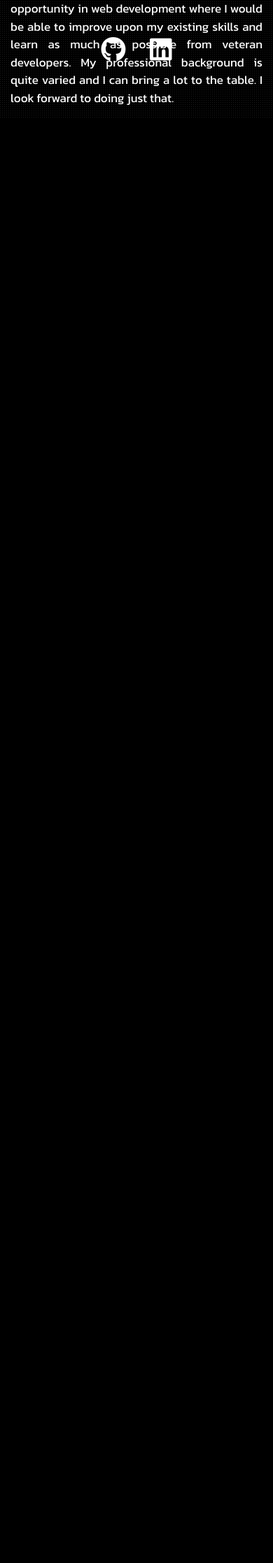
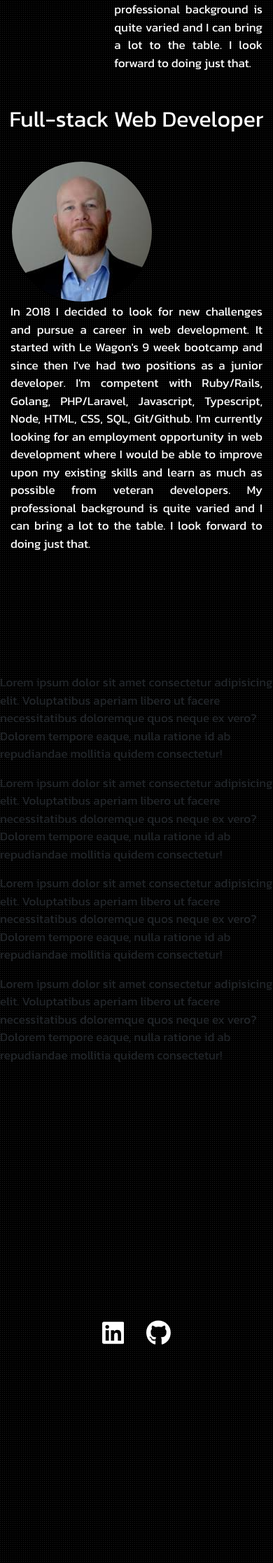
Before and after one commit to ben-eh/portfolio-final, a PHP site: page / in a window 390 px wide. Shown: the part 745-2979 px from the top of the page at 70% size. Before the commit the page ends 913 px from the top, so only its background shows below. Run offline with PHP 8.4, Linux system fonts and the light colour scheme; some libraries are stand-ins or nearby versions.

Commit message:
starting some updates

```diff
--- a/index.html
+++ b/index.html
@@ -1,60 +1,91 @@
 <!doctype html>
 <html lang="en">
+
 <head>
 	<!-- Required meta tags -->
 	<meta charset="utf-8">
 	<meta name="viewport" content="width=device-width, initial-scale=1, shrink-to-fit=no">
 
 	<!-- Bootstrap CSS -->
-    <link rel="stylesheet" href="https://stackpath.bootstrapcdn.com/bootstrap/4.3.1/css/bootstrap.min.css" integrity="sha384-ggOyR0iXCbMQv3Xipma34MD+dH/1fQ784/j6cY/iJTQUOhcWr7x9JvoRxT2MZw1T" crossorigin="anonymous">
+	<link rel="stylesheet" href="https://stackpath.bootstrapcdn.com/bootstrap/4.3.1/css/bootstrap.min.css"
+		integrity="sha384-ggOyR0iXCbMQv3Xipma34MD+dH/1fQ784/j6cY/iJTQUOhcWr7x9JvoRxT2MZw1T" crossorigin="anonymous">
 	<link rel="stylesheet" type="text/css" href="main.css">
 
 	<title>Ben Calef</title>
-    <script src="https://kit.fontawesome.com/1e8b7d2424.js"></script>
 	<link href="https://fonts.googleapis.com/css?family=Alegreya+Sans+SC:100|Kanit&display=swap" rel="stylesheet">
+	<script defer src="main.js"></script>
 </head>
+
 <body>
-    <div class="main_container">
-      <div class="header container-fluid">
-        <div class="row inner_header">
-          <div class="col-sm-6">
-            <a href="index.html" class="header_link"><h1>Ben<span>Calef</span></h1></a>
+	<div class="main_container no-margins">
+		<div class="header section hidden">
+			<div class="header-left">
+				<a href="index.html" class="header_link">
+					<h1>Ben<span>Calef</span></h1>
+				</a>
 			</div>
-          <div class="col-sm-6">
-            <ul class="menu_ul">
-              <!-- <a href="#"><li class="menu_item">Home</li></a> -->
-              <a href="projects.html"><li class="menu_item">Projects</li></a>
-              <a href="contact.html"><li class="menu_item">Contact</li></a>
-            </ul>
+			<div class="photo-and-blurb">
+				<div class="col-sm-2 photo">
+					<img src="images/me.jpg" class="avatar">
+				</div>
+				<div class="col-sm-4 about_text" style="text-align: justify">
+					<p>In 2018 I decided to look for new challenges and pursue a career in web development. It started with Le Wagon's 9 week bootcamp and since then I've had two positions as a junior developer. I'm competent with Ruby/Rails, Golang, PHP/Laravel, Javascript, Typescript, Node, HTML, CSS, SQL, Git/Github. I'm currently looking for an employment opportunity in web development where I would be able to improve upon my existing skills and learn as much as possible from veteran developers. My professional background is quite varied and I can bring a lot to the table. I look forward to doing just that.</p>
 				</div>
 			</div>
 		</div>
 
-      <div class="container-fluid all_content">
-        <div class="row test">
-          <div class="col-sm-12" style="margin: auto">
-            <h4 style="color:white; text-align: center; font-size: 32px">Full-stack Web Developer - Montreal, QC</h4>
+		<div class="main-body section hidden">
+			<div class="job-title">
+				<h4 style="color:white; text-align: center; font-size: 32px">Full-stack Web Developer</h4>
 			</div>
+			<div class="photo-and-blurb">
 				<div class="col-sm-2 photo">
-            <img src="https://i.imgur.com/PCDbkCx.jpg" class="avatar">
+					<img src="images/me.jpg" class="avatar">
 				</div>
 				<div class="col-sm-4 about_text" style="text-align: justify">
-            <p>In 2018 I decided to leave my job to pursue a new career and new challenges
-              in web development. It started with Le Wagon's 9 week bootcamp and since then
-              I've continued to build on that knowledge and go beyond. I'm quite comfortable with
-              Ruby, Rails, HTML, CSS, relational databases, git/github and I'm working on learning
-              more Javascript and PHP. I'm currently looking for an employment opportunity in web development
-              where I would be able to improve upon my existing skills and learn as much as possible from
-              veteran developers. My professional background is quite varied and I can bring a lot to the table.
-              I look forward to doing just that.</p>
+					<p>In 2018 I decided to look for new challenges and pursue a career in web development. It started with Le Wagon's 9 week bootcamp and since then
+						I've had two positions as a junior developer. I'm competent with Ruby/Rails, Golang, PHP/Laravel, Javascript, Typescript, Node, HTML, CSS, SQL, Git/Github. I'm currently
+						looking for an employment opportunity in web development where I would be able to improve upon my existing skills and learn as much as possible from
+						veteran developers. My professional background is quite varied and I can bring a lot to the table. I look forward to doing just that.</p>
 				</div>
 			</div>
 		</div>
-      <div class="footer" style="text-align: center">
-        <a href="https://github.com/ben-eh" target="blank"><i class="fab fa-github fa-2x" style="color:white; margin-right:15px"></i></a>
-        <a href="https://www.linkedin.com/in/ben-calef/" target="blank"><i class="fab fa-linkedin fa-2x" style="color:white; margin-left:15px"
-          ></i></a>
+		<div class="my-history section hidden">
+			<div>
+				<p>Lorem ipsum dolor sit amet consectetur adipisicing elit. Voluptatibus aperiam libero ut facere necessitatibus doloremque quos neque ex vero? Dolorem tempore eaque, nulla ratione id ab repudiandae mollitia quidem consectetur!</p>
+				<p>Lorem ipsum dolor sit amet consectetur adipisicing elit. Voluptatibus aperiam libero ut facere necessitatibus doloremque quos neque ex vero? Dolorem tempore eaque, nulla ratione id ab repudiandae mollitia quidem consectetur!</p>
+				<p>Lorem ipsum dolor sit amet consectetur adipisicing elit. Voluptatibus aperiam libero ut facere necessitatibus doloremque quos neque ex vero? Dolorem tempore eaque, nulla ratione id ab repudiandae mollitia quidem consectetur!</p>
+				<p>Lorem ipsum dolor sit amet consectetur adipisicing elit. Voluptatibus aperiam libero ut facere necessitatibus doloremque quos neque ex vero? Dolorem tempore eaque, nulla ratione id ab repudiandae mollitia quidem consectetur!</p>
 			</div>
 		</div>
+		<div class="footer section">
+			<a href="https://www.linkedin.com/in/ben-calef/" target="blank">
+				<svg xmlns="http://www.w3.org/2000/svg" height="2em"
+					viewBox="0 0 448 512"><!--! Font Awesome Free 6.4.2 by @fontawesome - https://fontawesome.com License - https://fontawesome.com/license (Commercial License) Copyright 2023 Fonticons, Inc. -->
+					<style>
+						svg {
+							fill: #ffffff
+						}
+					</style>
+					<path
+						d="M416 32H31.9C14.3 32 0 46.5 0 64.3v383.4C0 465.5 14.3 480 31.9 480H416c17.6 0 32-14.5 32-32.3V64.3c0-17.8-14.4-32.3-32-32.3zM135.4 416H69V202.2h66.5V416zm-33.2-243c-21.3 0-38.5-17.3-38.5-38.5S80.9 96 102.2 96c21.2 0 38.5 17.3 38.5 38.5 0 21.3-17.2 38.5-38.5 38.5zm282.1 243h-66.4V312c0-24.8-.5-56.7-34.5-56.7-34.6 0-39.9 27-39.9 54.9V416h-66.4V202.2h63.7v29.2h.9c8.9-16.8 30.6-34.5 62.9-34.5 67.2 0 79.7 44.3 79.7 101.9V416z" />
+				</svg>
+			</a>
+			<a href="https://github.com/ben-eh" target="blank">
+				<svg xmlns="http://www.w3.org/2000/svg" height="2em"
+					viewBox="0 0 496 512"><!--! Font Awesome Free 6.4.2 by @fontawesome - https://fontawesome.com License - https://fontawesome.com/license (Commercial License) Copyright 2023 Fonticons, Inc. -->
+					<style>
+						svg {
+							fill: #ffffff
+						}
+					</style>
+					<path
+						d="M165.9 397.4c0 2-2.3 3.6-5.2 3.6-3.3.3-5.6-1.3-5.6-3.6 0-2 2.3-3.6 5.2-3.6 3-.3 5.6 1.3 5.6 3.6zm-31.1-4.5c-.7 2 1.3 4.3 4.3 4.9 2.6 1 5.6 0 6.2-2s-1.3-4.3-4.3-5.2c-2.6-.7-5.5.3-6.2 2.3zm44.2-1.7c-2.9.7-4.9 2.6-4.6 4.9.3 2 2.9 3.3 5.9 2.6 2.9-.7 4.9-2.6 4.6-4.6-.3-1.9-3-3.2-5.9-2.9zM244.8 8C106.1 8 0 113.3 0 252c0 110.9 69.8 205.8 169.5 239.2 12.8 2.3 17.3-5.6 17.3-12.1 0-6.2-.3-40.4-.3-61.4 0 0-70 15-84.7-29.8 0 0-11.4-29.1-27.8-36.6 0 0-22.9-15.7 1.6-15.4 0 0 24.9 2 38.6 25.8 21.9 38.6 58.6 27.5 72.9 20.9 2.3-16 8.8-27.1 16-33.7-55.9-6.2-112.3-14.3-112.3-110.5 0-27.5 7.6-41.3 23.6-58.9-2.6-6.5-11.1-33.3 2.6-67.9 20.9-6.5 69 27 69 27 20-5.6 41.5-8.5 62.8-8.5s42.8 2.9 62.8 8.5c0 0 48.1-33.6 69-27 13.7 34.7 5.2 61.4 2.6 67.9 16 17.7 25.8 31.5 25.8 58.9 0 96.5-58.9 104.2-114.8 110.5 9.2 7.9 17 22.9 17 46.4 0 33.7-.3 75.4-.3 83.6 0 6.5 4.6 14.4 17.3 12.1C428.2 457.8 496 362.9 496 252 496 113.3 383.5 8 244.8 8zM97.2 352.9c-1.3 1-1 3.3.7 5.2 1.6 1.6 3.9 2.3 5.2 1 1.3-1 1-3.3-.7-5.2-1.6-1.6-3.9-2.3-5.2-1zm-10.8-8.1c-.7 1.3.3 2.9 2.3 3.9 1.6 1 3.6.7 4.3-.7.7-1.3-.3-2.9-2.3-3.9-2-.6-3.6-.3-4.3.7zm32.4 35.6c-1.6 1.3-1 4.3 1.3 6.2 2.3 2.3 5.2 2.6 6.5 1 1.3-1.3.7-4.3-1.3-6.2-2.2-2.3-5.2-2.6-6.5-1zm-11.4-14.7c-1.6 1-1.6 3.6 0 5.9 1.6 2.3 4.3 3.3 5.6 2.3 1.6-1.3 1.6-3.9 0-6.2-1.4-2.3-4-3.3-5.6-2z" />
+				</svg>
+			</a>
+		</div>
+	</div>
+	<script src="https://kit.fontawesome.com/1e8b7d2424.js" crossorigin="anonymous"></script>
 </body>
+
 </html>
--- a/main.css
+++ b/main.css
@@ -5,24 +5,66 @@
 	text-decoration: none;
 }*/
 
-html {
-	height: 100%
-}
-
 body {
   /*background: url(images/carbon.png) fixed no-repeat center center;*/
   background: url(images/carbon.png);
   background-repeat: repeat;
-	/*background-size: cover;*/
-	height: 100%;
 }
 
 .no-margins {
   margin: 0;
 }
 
-.main_container {
-	height: 100%;
+@media screen and (max-width: 410px) {
+  h1 {
+    font-family: 'Alegreya Sans SC', sans-serif;
+    /*font-family: 'Raleway', sans-serif;*/
+    font-weight: 100;
+    color: white;
+    font-size: 40px;
+    letter-spacing: -1px;
+  }
+
+  .header-left {
+    margin-left: 10px;
+    display: flex;
+    flex: 1;
+  }
+
+  .header-right ul {
+    /* display: flex; */
+    /* flex: 1; */
+    align-items: center;
+  }
+
+  .header {
+    display: flex;
+    justify-content: space-around;
+    align-items: center;
+  }
+
+  .main-body {
+    padding-top: 2rem;
+    display: flex;
+    flex-direction: column;
+  }
+
+  .photo-and-blurb {
+    padding-top: 2rem;
+    display: flex;
+    justify-content: center;
+    align-items: center;
+    flex-wrap: wrap;
+  }
+}
+
+@media screen and (min-width: 411px) {
+	.header {
+		display: flex;
+		flex-direction: column;
+		justify-content: flex-start;
+		align-items: center;
+		background-color: rgb(195, 98, 114);
 	}
 
   h1 {
@@ -152,9 +202,10 @@ h1 span {
 }
 
 .footer {
-  text-align: center;
-  margin-top: 80px;
-  margin-bottom: 70px;
+  display: flex;
+  justify-content: center;
+  gap: 2rem;
+  padding-top: 5rem;
 }
 
 .card {
@@ -204,3 +255,16 @@ a {
 h4 {
   font-family: 'Kanit', sans-serif;
 }
+
+.section {
+	min-height: 100vh;
+}
+
+.hidden {
+	opacity: 0;
+	transition: all 10s;
+}
+
+.show {
+	opacity: 1;
+}
--- a/main.js
+++ b/main.js
@@ -1,17 +1,30 @@
-// When the user scrolls the page, execute myFunction
-window.onscroll = function() {myFunction()};
+// // When the user scrolls the page, execute myFunction
+// window.onscroll = function() {myFunction()};
 
-// Get the header
-var header = document.getElementById("myHeader");
+// // Get the header
+// var header = document.getElementById("myHeader");
 
-// Get the offset position of the navbar
-var sticky = header.offsetTop;
+// // Get the offset position of the navbar
+// var sticky = header.offsetTop;
 
-// Add the sticky class to the header when you reach its scroll position. Remove "sticky" when you leave the scroll position
-function myFunction() {
-  if (window.pageYOffset > sticky) {
-    header.classList.add("sticky");
-  } else {
-    header.classList.remove("sticky");
-  }
-}
+// // Add the sticky class to the header when you reach its scroll position. Remove "sticky" when you leave the scroll position
+// function myFunction() {
+//   if (window.pageYOffset > sticky) {
+//     header.classList.add("sticky");
+//   } else {
+//     header.classList.remove("sticky");
+//   }
+// }
+
+const observer = new IntersectionObserver((entries) => {
+	 entries.forEach((entry) => {
+		if (entry.isIntersecting) {
+			entry.target.classList.add('show');
+		} else {
+			entry.target.classList.remove('show');
+		}
+	 })
+})
+
+const hiddenElements = document.querySelectorAll('.hidden');
+hiddenElements.forEach((el) => observer.observe(el));
```
Also changed, not shown: other parts of main.css (+38 -30 lines), zsxdfvgg.txt (deleted, +0 -11 lines), 1 other file. Lines whose indentation alone changed are shown as unchanged.
